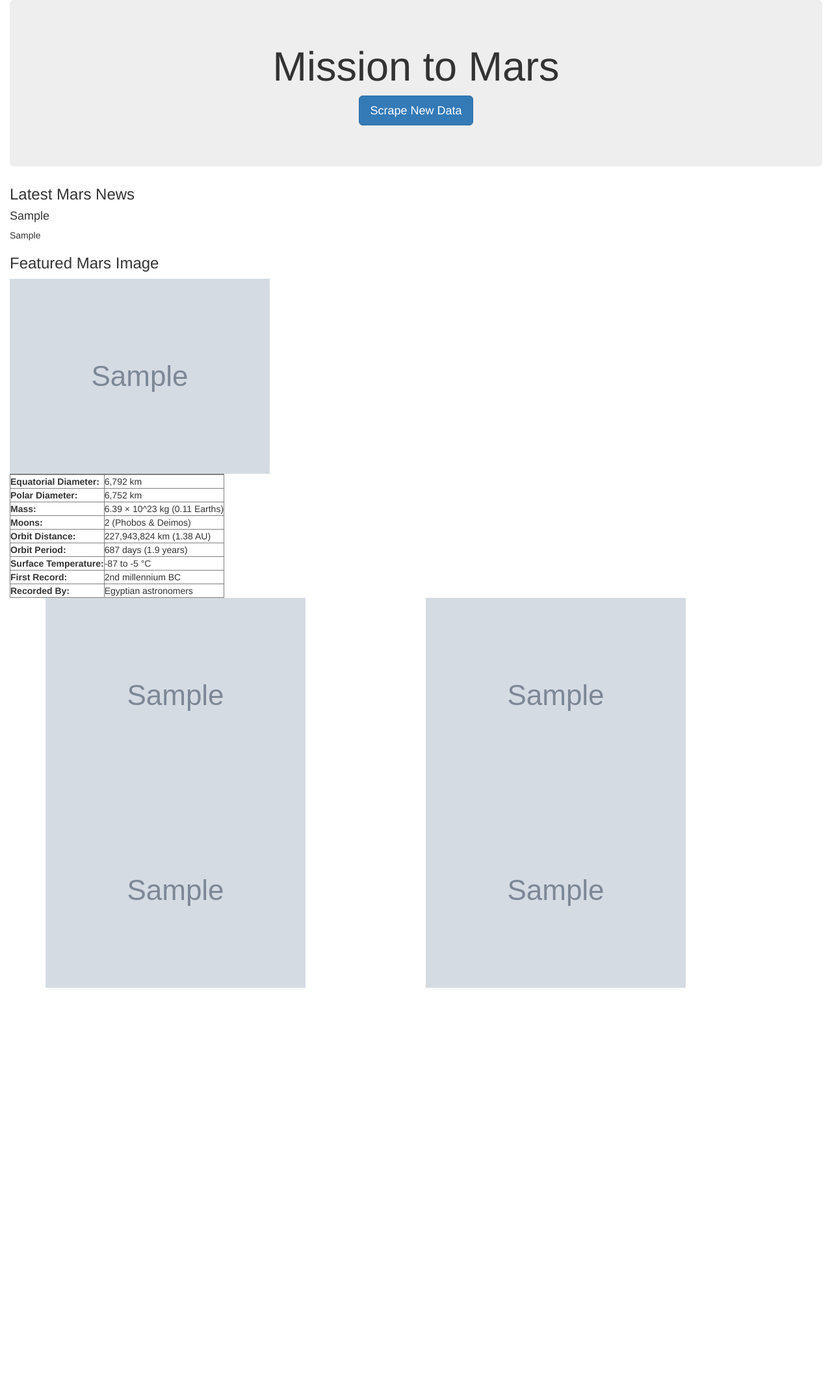
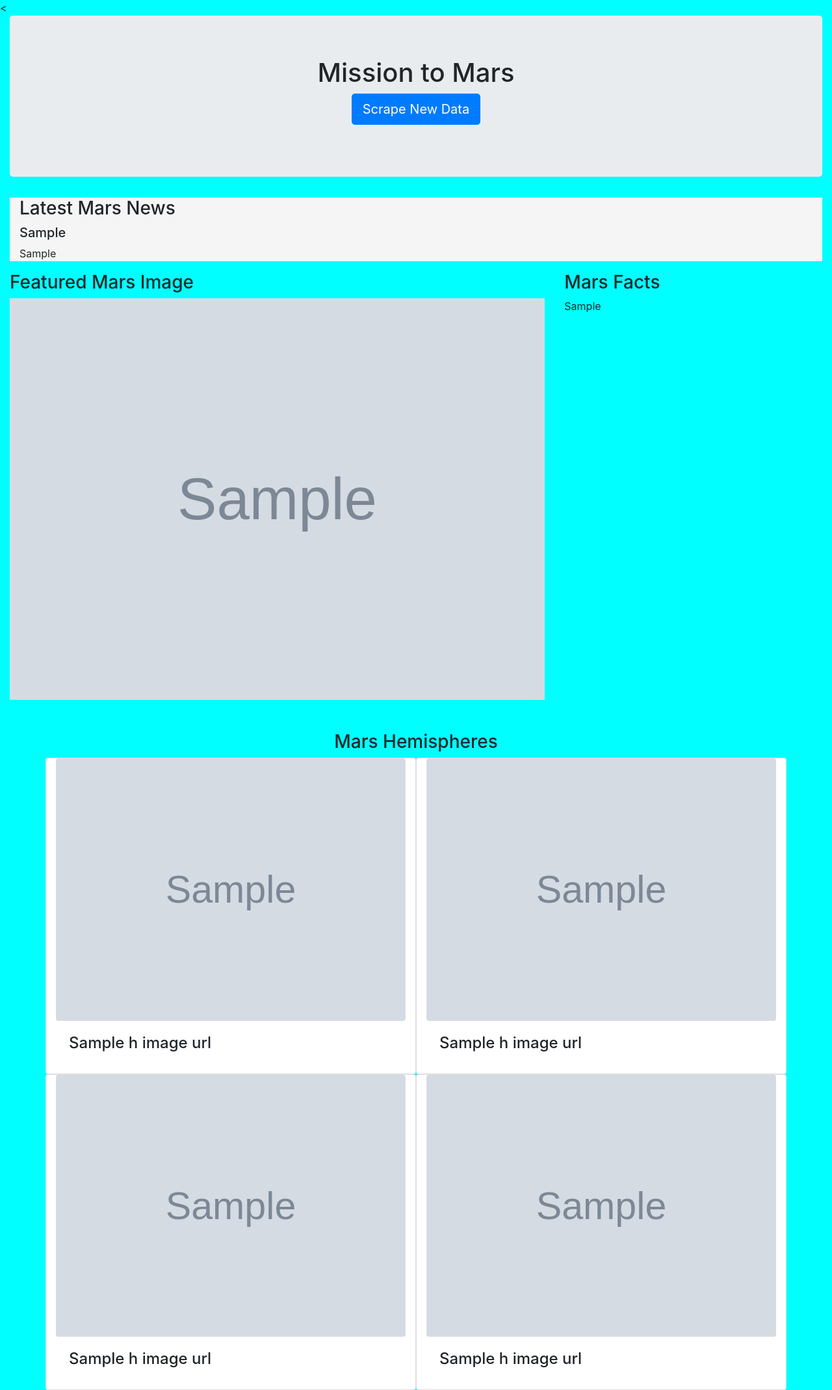
Before and after one commit to Asiha14/web-scraping-challenge, a Flask app: page / in a window 1280 px wide. Shown: the whole page at 65% size. Before the commit the page ends 1520 px from the top, so only its background shows below. Run offline with Flask 2, Linux system fonts and the light colour scheme; grey boxes marked "Sample" are stand-in pictures; a database or web service that is not in the repository returns one stand-in record (values such as "Sample title"); some libraries are stand-ins or nearby versions.

Commit message:
More updates

```diff
--- a/Missions_to_Mars/scrape_mars.py
+++ b/Missions_to_Mars/scrape_mars.py
@@ -40,7 +40,7 @@ def scrape():
     df.index.name = None
     df.columns=['']
 
-    scrape_dict.update({'table_df':df.to_dict()})
+    scrape_dict.update({'table_df':df.to_html()})
 
     # Scrape for Mars Hemispheres
     hem_list=[]
--- /dev/null
+++ b/Missions_to_Mars/static/styles/style.css
@@ -0,0 +1,29 @@
+body{
+    background-color: aqua;
+
+}
+
+.news{
+    background-color: whitesmoke;
+}
+.main{
+    margin-left: 5%;
+    position: relative;
+    height:450px;
+    max-width: 850px;
+}
+
+figcaption{
+    background-color: whitesmoke;
+
+}
+.comp{
+    padding:5px;
+    position: relative;
+    max-width: 100%;
+    height: auto;
+    display: block;
+    margin-left: auto;
+    margin-right: auto;
+    width: 50%;
+}
--- a/Missions_to_Mars/templates/index.html
+++ b/Missions_to_Mars/templates/index.html
@@ -5,94 +5,78 @@
   <meta charset="UTF-8">
   <meta name="viewport" content="width=device-width, initial-scale=1.0">
   <meta http-equiv="X-UA-Compatible" content="ie=edge">
+
+  <link rel="stylesheet" href="https://stackpath.bootstrapcdn.com/bootstrap/4.3.1/css/bootstrap.min.css" integrity="sha384-ggOyR0iXCbMQv3Xipma34MD+dH/1fQ784/j6cY/iJTQUOhcWr7x9JvoRxT2MZw1T" crossorigin="anonymous">
+  <link rel= "stylesheet" type= "text/css" href= "{{ url_for('static',filename='styles/style.css') }}">
+
     <title>Mars</title>
-  <link rel="stylesheet" href="https://maxcdn.bootstrapcdn.com/bootstrap/3.3.7/css/bootstrap.min.css">
 </head>
 
 <body>
-    <div class="container-fluid">
+  <<div class="container-fluid">
     <div class="jumbotron text-center">
       <h1>Mission to Mars</h1>
       <p><a class="btn btn-primary btn-lg" href="/scrape" role="button">Scrape New Data</a></p>
     </div>
 
-      <div>
+    <div class="col-md-12 news">
         <h3>Latest Mars News</h3>
-          <h4>{{mars_data.news_t}}</h4>
+        <h5>{{mars_data.news_t}}</h5>
         <p>{{mars_data.news_p}}</p>
     </div>
-
-      <div>
+    <div class="row">
+      <div class="col-md-8">
         <h3>Featured Mars Image</h3>
-        <img src="{{ mars_data.featured_image_url}}" alt="Featured Mars Image">
+        <img class="float-left" src="{{ mars_data.featured_image_url}}" style= "width:100%" alt="Featured Mars Image" >
       </div>
 
-      <div>
-        <table border="1" class="dataframe">
-          <thead>
-            <tr style="text-align: right;"> <th></th> <th></th>
-            </tr>
-          </thead>
-          <tbody>
-            <tr>
-              <th>Equatorial Diameter:</th>
-              <td>6,792 km</td>
-            </tr>
-            <tr>
-              <th>Polar Diameter:</th>
-              <td>6,752 km</td>
-            </tr>
-            <tr>
-              <th>Mass:</th>
-              <td>6.39 × 10^23 kg (0.11 Earths)</td>
-            </tr>
-            <tr> <th>Moons:</th>
-              <td>2 (Phobos &amp; Deimos)</td>
-            </tr>
-            <tr>
-              <th>Orbit Distance:</th>
-              <td>227,943,824 km (1.38 AU)</td>
-            </tr>
-            <tr>
-              <th>Orbit Period:</th>
-              <td>687 days (1.9 years)</td>
-            </tr>
-            <tr>
-              <th>Surface Temperature:</th>
-              <td>-87 to -5 °C</td>
-            </tr>
-            <tr>
-              <th>First Record:</th>
-              <td>2nd millennium BC</td>
-            </tr>
-            <tr>
-              <th>Recorded By:</th>
-              <td>Egyptian astronomers</td>
-            </tr>
-          </tbody>
-        </table>
+      <div class="col-md-4">
+        <h3>Mars Facts</h3>
+        <table>{{ mars_data.table_df|safe}}</table>
 
       </div>
-
+    </div>
     <div class="container ">
+      <h3 class= "text-center mt-5">Mars Hemispheres</h3>
       <div class="row">
-          <div class="col-sm-6 comp">
-            <img src="{{mars_data.h_image_url.0.img_url}}"  alt="{{mars_data.h_image_url.0.title}}">
+        <div class=" card col-sm-6 col-md-6 col-lg-6">
+          <img class="card-img-top rounded mx-auto d-block float-right" src="{{mars_data.h_image_url.0.img_url}}"  alt="{{mars_data.h_image_url.0.title}}">
+          <div class="card-body">
+            <h4 class="card-title">{{mars_data.h_image_url.0.title}}</h4>
           </div>
-          <div class="col-sm-6 comp">
-            <img src="{{mars_data.h_image_url.1.img_url}}"  alt="{{mars_data.h_image_url.1.title}}">
+        </div>
+        <div class=" card col-sm-6 col-md-6 col-lg-6">
+          <img class="card-img-top rounded mx-auto d-block float-right" src="{{mars_data.h_image_url.1.img_url}}"  alt="{{mars_data.h_image_url.1.title}}">
+          <div class="card-body">
+            <h4 class="card-title">{{mars_data.h_image_url.1.title}}</h4>
           </div>
         </div>
       </div>
-      <div class="container ">
       <div class="row">
-            <div class="col-sm-6 comp">
-              <img src="{{mars_data.h_image_url.2.img_url}}"  alt="{{mars_data.h_image_url.2.title}}">
-            </div>
-            <div class="col-sm-6 comp">
-              <img src="{{mars_data.h_image_url.3.img_url}}"  alt="{{mars_data.h_image_url.3.title}}">
+        <div class=" card col-sm-6 col-md-6 col-lg-6">
+          <img class="card-img-top rounded mx-auto d-block float-right" src="{{mars_data.h_image_url.2.img_url}}"  alt="{{mars_data.h_image_url.2.title}}">
+          <div class="card-body">
+            <h4 class="card-title">{{mars_data.h_image_url.2.title}}</h4>
           </div>
         </div>
+        <div class=" card col-sm-6 col-md-6 col-lg-6">
+          <img class="card-img-top rounded mx-auto d-block float-right" src="{{mars_data.h_image_url.3.img_url}}"  alt="{{mars_data.h_image_url.3.title}}">
+          <div class="card-body">
+            <h4 class="card-title">{{mars_data.h_image_url.3.title}}</h4>
+          </div>
+        </div>
+      </div>
+    </div>
+
+
+
+  </div>
+  <script src="https://code.jquery.com/jquery-3.3.1.slim.min.js" integrity="sha384-q8i/X+965DzO0rT7abK41JStQIAqVgRVzpbzo5smXKp4YfRvH+8abtTE1Pi6jizo" crossorigin="anonymous"></script>
+  <script src="https://cdnjs.cloudflare.com/ajax/libs/popper.js/1.14.7/umd/popper.min.js" integrity="sha384-UO2eT0CpHqdSJQ6hJty5KVphtPhzWj9WO1clHTMGa3JDZwrnQq4sF86dIHNDz0W1" crossorigin="anonymous"></script>
+  <script src="https://stackpath.bootstrapcdn.com/bootstrap/4.3.1/js/bootstrap.min.js" integrity="sha384-JjSmVgyd0p3pXB1rRibZUAYoIIy6OrQ6VrjIEaFf/nJGzIxFDsf4x0xIM+B07jRM" crossorigin="anonymous"></script>
+
+
+
 
 
 
```
Also changed, not shown: 1 other file. Lines whose indentation alone changed are shown as unchanged.
